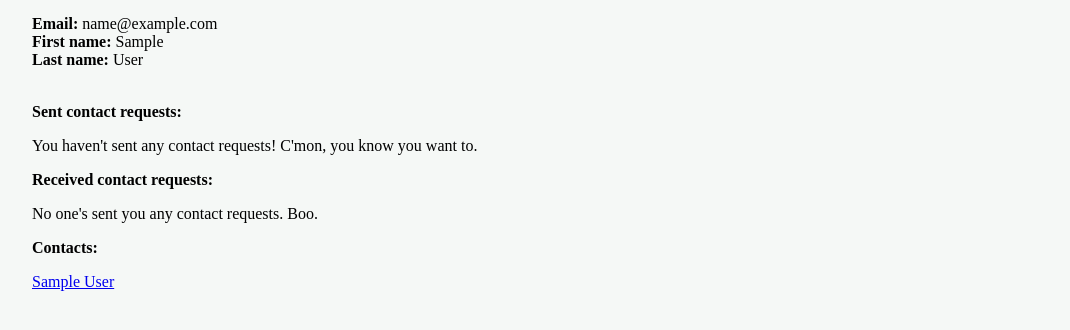
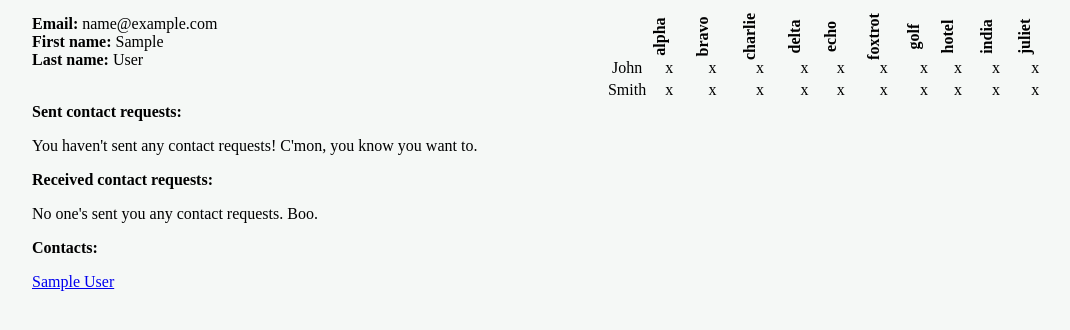
Before and after one commit to svsaraf/solovine, a Django app: a page that uses proj/posts/templates/posts/base.html in a window 1280 px wide. Shown: the part 39-369 px from the top of the page, without its empty margins (96-1166 px from the left). Run offline with Django 3.2, Linux system fonts and the light colour scheme; a user stored in the database is signed in; tables that the repository leaves empty hold one stand-in row (values such as "Sample post"); parts of the project's set-up code (start-up, migrations or seed data) failed here and were passed over.

Commit message:
added table

```diff
--- a/proj/friends/templates/friends/profile.html
+++ b/proj/friends/templates/friends/profile.html
@@ -6,6 +6,7 @@
 
 {% block bodyblock %}
 <div class="main">
+    <div style="display: inline-block;">
     <div><b>Email:</b> {{ profile.email }}</div>
     <div><b>First name:</b> {{ profile.first_name }}</div>
     <div><b>Last name:</b> {{ profile.last_name }}</div>
@@ -44,4 +45,46 @@
         {% endif %}
     {% endfor %}
 </div>
+     <table style="float: right; display: inline-block;">
+  <tr>
+    <th></th>
+    <th class="rotateprofileheader">alpha</th>
+    <th class="rotateprofileheader">bravo</th>
+    <th class="rotateprofileheader">charlie</th>
+    <th class="rotateprofileheader">delta</th>
+    <th class="rotateprofileheader">echo</th>
+    <th class="rotateprofileheader">foxtrot</th>
+    <th class="rotateprofileheader">golf</th>
+    <th class="rotateprofileheader">hotel</th>
+    <th class="rotateprofileheader">india</th>
+    <th class="rotateprofileheader">juliet</th>
+  </tr>
+  <tr>
+    <td class="cell">John</td>
+    <td class="cell">x</td>
+    <td class="cell">x</td>
+    <td class="cell">x</td>
+    <td class="cell">x</td>
+    <td class="cell">x</td>
+    <td class="cell">x</td>
+    <td class="cell">x</td>
+    <td class="cell">x</td>
+    <td class="cell">x</td>
+    <td class="cell">x</td>
+  </tr>
+  <tr>
+    <td>Smith</td>
+    <td class="cell">x</td>
+    <td class="cell">x</td>
+    <td class="cell">x</td>
+    <td class="cell">x</td>
+    <td class="cell">x</td>
+    <td class="cell">x</td>
+    <td class="cell">x</td>
+    <td class="cell">x</td>
+    <td class="cell">x</td>
+    <td class="cell">x</td>
+  </tr>
+</table>
+</div>
 {% endblock %}
--- a/proj/posts/static/css/base.css
+++ b/proj/posts/static/css/base.css
@@ -124,14 +124,15 @@ body {
     display: inline-block;
 }
 .commentage {
-    font-family: helvetica;
     display: inline-block;
+    font-family: verdana;
     font-size: 13px;
 }
 
 .reply {
     font-size: 13px;
     cursor: pointer;
+    margin-bottom: 5px;
 }
 
 .editor {
@@ -153,7 +154,7 @@ body {
 }
 
 .comment {
-    margin-bottom: 2px;
+    margin-bottom: 0px;
 }
 
 .createtitle, .createlink {
@@ -189,6 +190,16 @@ body {
     display: none;
 }
 
+.userstatus {
+    color: #adadad;
+    /*font-family: verdana;*/
+    /*font-size: 13px;*/
+}
+
+.message {
+    font-family: verdana;
+    font-size: 13px;
+}
 @media screen and (min-width: 480px) {
     .main {
         margin-left: 10%;
@@ -229,6 +240,18 @@ body {
 
 @media screen and (min-width: 631px) and (max-width: 1022px) {
     .links {
-        width: 70%;
+        width: 90%;
     }
 }
+
+.rotateprofileheader {
+    -webkit-transform: rotate(-90deg);
+    -moz-transform: rotate(-90deg);
+    padding-bottom: 20px;
+    text-align: center;
+    vertical-align: middle;
+}
+
+.cell {
+    text-align: center;
+}
--- a/proj/posts/templates/posts/base.html
+++ b/proj/posts/templates/posts/base.html
@@ -18,9 +18,9 @@
         <a href="/public/">Public</a><div class="pipe">|</div><a href="/posts/">Private</a><div class="pipe">|</div><a href="/feeds/">Read</a><div class="pipe">|</div><a href="/create/">Write</a><div class="pipe">|</div><a href="/faq/">FAQ</a>
     <div class="userstatus" id="authtarget">
         {% if user.is_authenticated %}
-        <a style="color: white;" href="/user/{{user.email}}">Hi {{ user.first_name }}!</a><div class="pipe">|</div><a ic-post-to="/logout/" ic-target="#authtarget" ic-include="#defaults" href="#">Logout</a>
+            <a style="color: white;" href="/user/{{user.email}}">Hi {{ user.first_name }}!</a><div class="pipe">|</div><a ic-post-to="/logout/" ic-target="#authtarget" ic-include="#defaults" href="#">Logout</a>
         {% else %}
-            <a href="/login">Login</a> | <a href="/register">Register</a>
+            <a href="/login">Login</a><div class="pipe">|</div><a href="/register">Register</a>
         {% endif %}
     </div>
 </div>
--- a/proj/posts/templates/posts/success.html
+++ b/proj/posts/templates/posts/success.html
@@ -1 +1 @@
-<div>{{ message }}</div>
+<div class="message">{{ message }}</div>
--- a/proj/registration/templates/registration/login.html
+++ b/proj/registration/templates/registration/login.html
@@ -10,12 +10,12 @@ Login here
 <form ic-post-to="/login/" ic-target="#form-target" ic-include="#defaults">
     <div class="form-group">
 
-      <input name="email" type="email" class="form-control" id="exampleInputEmail1" placeholder="Email address" style="width: 300px; border: none; padding: 0px; padding-left: 5px; height: 30px; margin-bottom: 10px; font-size: 13px; font-family: 'Monaco', 'Menlo', 'Ubuntu Mono', 'Consolas'">
+      <input name="email" type="email" class="form-control" id="exampleInputEmail1" placeholder="Email address" style="width: 300px; border: 2px #e4dfd9 solid; padding: 0px; padding-left: 5px; height: 30px; margin-bottom: 10px; font-size: 13px; font-family: 'Monaco', 'Menlo', 'Ubuntu Mono', 'Consolas'">
     </div>
     <div class="form-group">
 
       <input name="password" type="password" class="form-control" id="exampleInputPassword1"
-             placeholder="Password" style="width: 300px; border: none; padding: 0px; padding-left: 5px; height: 30px; margin-bottom: 10px; font-size: 13px; font-family: 'Monaco', 'Menlo', 'Ubuntu Mono', 'Consolas'">
+             placeholder="Password" style="width: 300px; border: 2px #e4dfd9 solid; padding: 0px; padding-left: 5px; height: 30px; margin-bottom: 10px; font-size: 13px; font-family: 'Monaco', 'Menlo', 'Ubuntu Mono', 'Consolas'">
     </div>
     <button id="form-button-1" type="submit" class="btn btn-default">Submit</button>
 </form>
--- a/proj/registration/templates/registration/success.html
+++ b/proj/registration/templates/registration/success.html
@@ -1 +1 @@
-<div>{{ message }}</div>
+<div class="message">{{ message }}</div>
```
